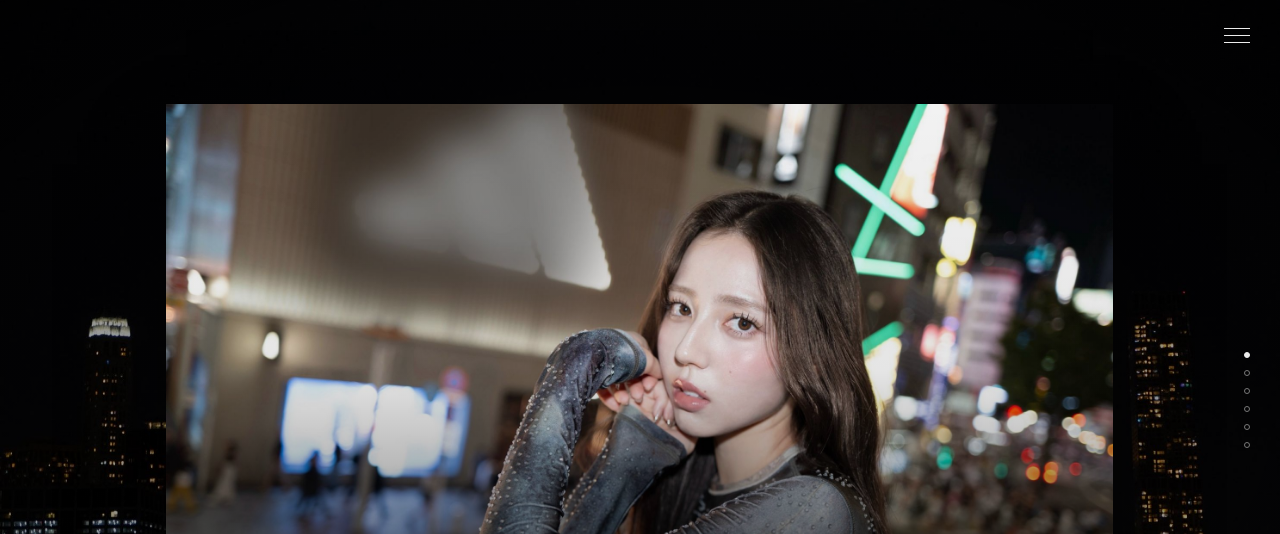
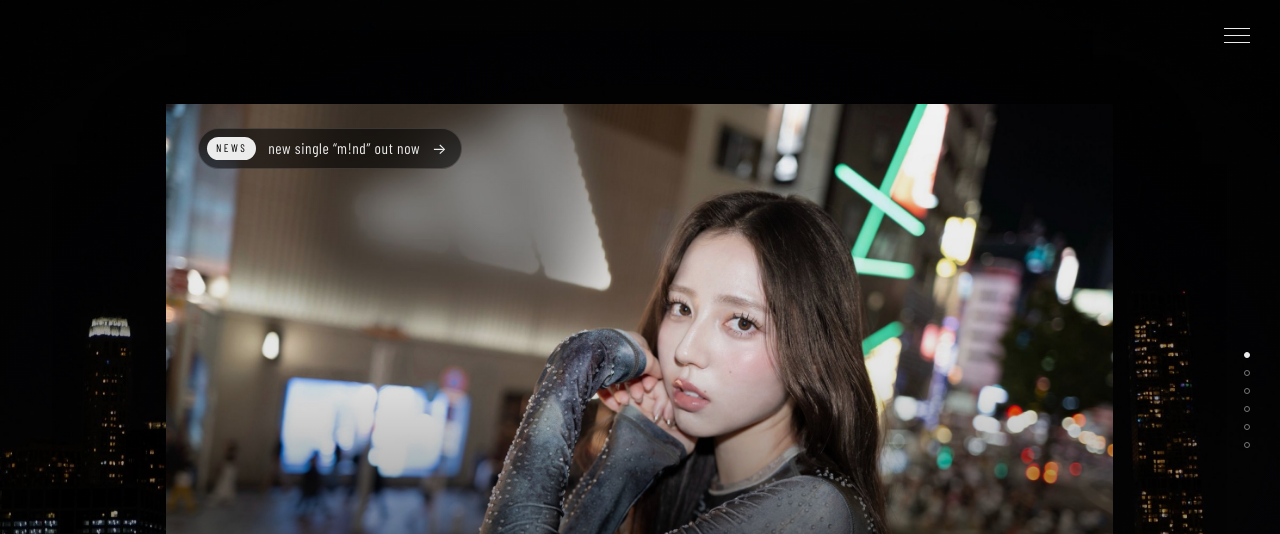
Before and after one commit to anaccelle/anaccelle.github.io, a plain HTML site: page index.html in a window 1280 px wide. Shown: the top 534 px of the page. Drawn offline with nearby package versions, Linux system fonts and the light colour scheme; a web font is replaced by a local one.

Commit message:
Add latest-news pill to top card
Co-Authored-By: Claude Opus 5.5 <noreply@anthropic.com>
Claude-Session: https://claude.ai/code/session_01Jv4KfBrN2wXxQK23NrcaRB

```diff
--- a/index.html
+++ b/index.html
@@ -108,6 +108,13 @@
   @media(max-width:900px){.face.musicwall{background-image:url(images/music-sm.jpg?v=1);background-position:62% 50%}}
   .face.about{cursor:pointer}
   .face.about .more{display:inline-block;margin-top:26px;font-size:clamp(18px,1.6vw,24px);letter-spacing:.1em}
+  /* トップの最新ニュース */
+  .latest{position:absolute;z-index:2;top:clamp(16px,3vh,28px);left:clamp(16px,2.5vw,32px);display:flex;align-items:center;gap:12px;padding:8px 14px 8px 8px;background:rgba(0,0,0,.55);backdrop-filter:blur(8px);-webkit-backdrop-filter:blur(8px);border:1px solid rgba(255,255,255,.14);border-radius:999px;font-size:clamp(14px,1.2vw,17px);letter-spacing:.04em;transition:background .3s,border-color .3s}
+  .latest:hover{background:rgba(0,0,0,.75);border-color:rgba(255,255,255,.35)}
+  .lt-tag{font-size:11px;letter-spacing:.22em;text-transform:uppercase;background:#ececec;color:#000;padding:3px 9px;border-radius:999px}
+  .lt-arrow{transition:transform .3s}
+  .latest:hover .lt-arrow{transform:translateX(4px)}
+  @media(max-width:640px){.latest{font-size:13px;gap:8px;padding:6px 12px 6px 6px}.lt-tag{font-size:10px;padding:2px 7px}}
   /* プロフィールの写真（images/about.jpg） */
   .face.about{background:#000 url(images/about.jpg?v=1) 75% 30% / cover no-repeat;justify-content:flex-start;text-align:left;padding-left:clamp(28px,6vw,90px)}
   .face.about::before{content:"";position:absolute;inset:0;background:linear-gradient(90deg,rgba(0,0,0,.78) 0%,rgba(0,0,0,.55) 35%,rgba(0,0,0,0) 62%)}
@@ -202,7 +209,7 @@
   <div class="cube" id="cube">
 
     <!-- 0 intro -->
-    <section class="face intro"><div class="c"><div class="logo">anaccelle</div></div><div class="shade"></div></section>
+    <section class="face intro"><a class="latest" id="latest" href="news.html"><span class="lt-tag">news</span><span id="latestText"></span><span class="lt-arrow">→</span></a><div class="c"><div class="logo">anaccelle</div></div><div class="shade"></div></section>
 
     <!-- 1 about -->
     <section class="face about"><div class="c">
@@ -281,6 +288,8 @@ const releases = [
 document.getElementById("list").innerHTML = releases.map(([t,d,id,img],i)=>
   `<li><a href="${AL(id)}" target="_blank" rel="noopener"><span class="art"><img src="${IMG(img)}" alt="${t} cover" loading="lazy" draggable="false">${i===0?'<span class="new">new</span>':''}</span><span class="t">${t}</span><small>${d}</small></a></li>`).join("");
 document.getElementById("yr").textContent = new Date().getFullYear();
+// トップの最新ニュース（いちばん新しい曲を自動表示）
+document.getElementById("latestText").textContent = `new single “${releases[0][0]}” out now`;
 
 /* ---------- cube engine ---------- */
 const stage = document.getElementById("stage");
```
